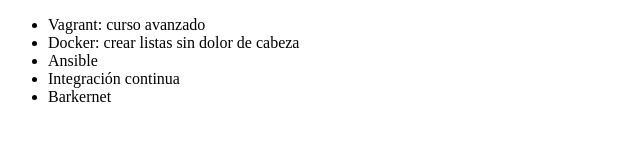
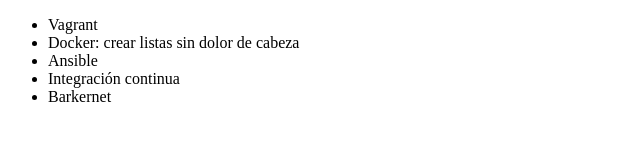
Before and after one commit to RenzoAD/Git-Alura, a plain HTML site: page index.html in a window 1280 px wide. Shown: the whole page, without its empty margins (0-640 px from the left). Drawn offline with Linux system fonts and the light colour scheme.

Commit message:
modificacion

```diff
--- a/index.html
+++ b/index.html
@@ -6,7 +6,7 @@
 </head>
 <body>
      <ul>
-         <li> Vagrant: curso avanzado </li>
+         <li> Vagrant </li>
          <li> Docker: crear listas sin dolor de cabeza</li>
          <li> Ansible </li>
          <li> Integración continua </li>
```
